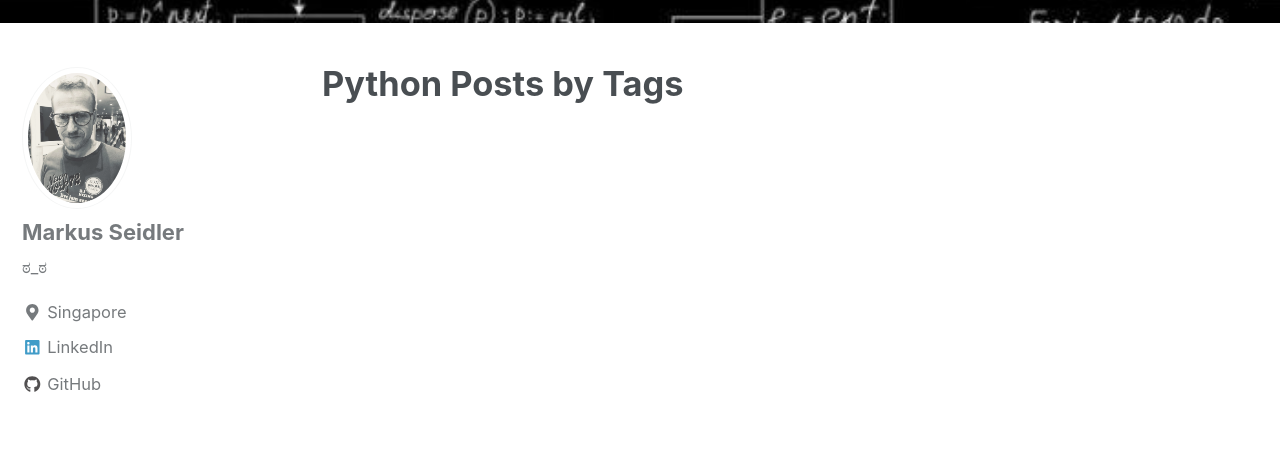
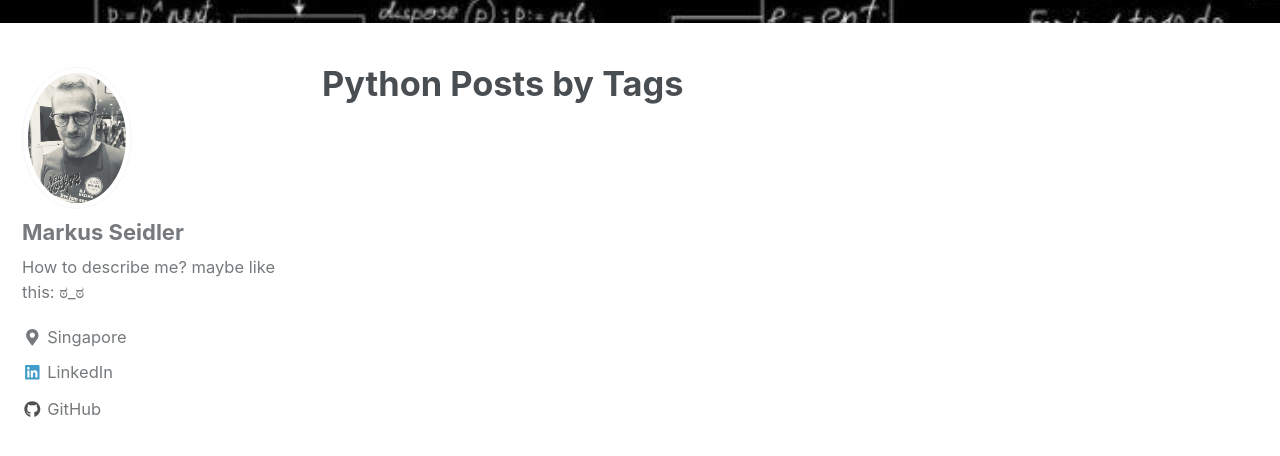
Before and after one commit to markusseidler/markusseidler.github.io, a Jekyll site: the page built from _pages/python.md, in a window 1280 px wide and 900 px high, scrolled down 765 px. Shown: the top 456 px of the window. Built offline with Jekyll 4.4.1, drawn with Linux system fonts in a browser that asks for light colours; nearby versions of some CDN libraries.

Commit message:
changed bio the second time with sentence

```diff
--- a/_config.yml
+++ b/_config.yml
@@ -99,7 +99,7 @@ analytics:
 author:
   name             : "Markus Seidler"
   avatar           : "/images/IMG_0587.jpg" # path of avatar image, e.g. "/assets/images/bio-photo.jpg"
-  bio              : "ಠ_ಠ"
+  bio              : "How to describe me? \n maybe like this: \nಠ_ಠ"
   location         : "Singapore"
   email            :
   uri              :
```
